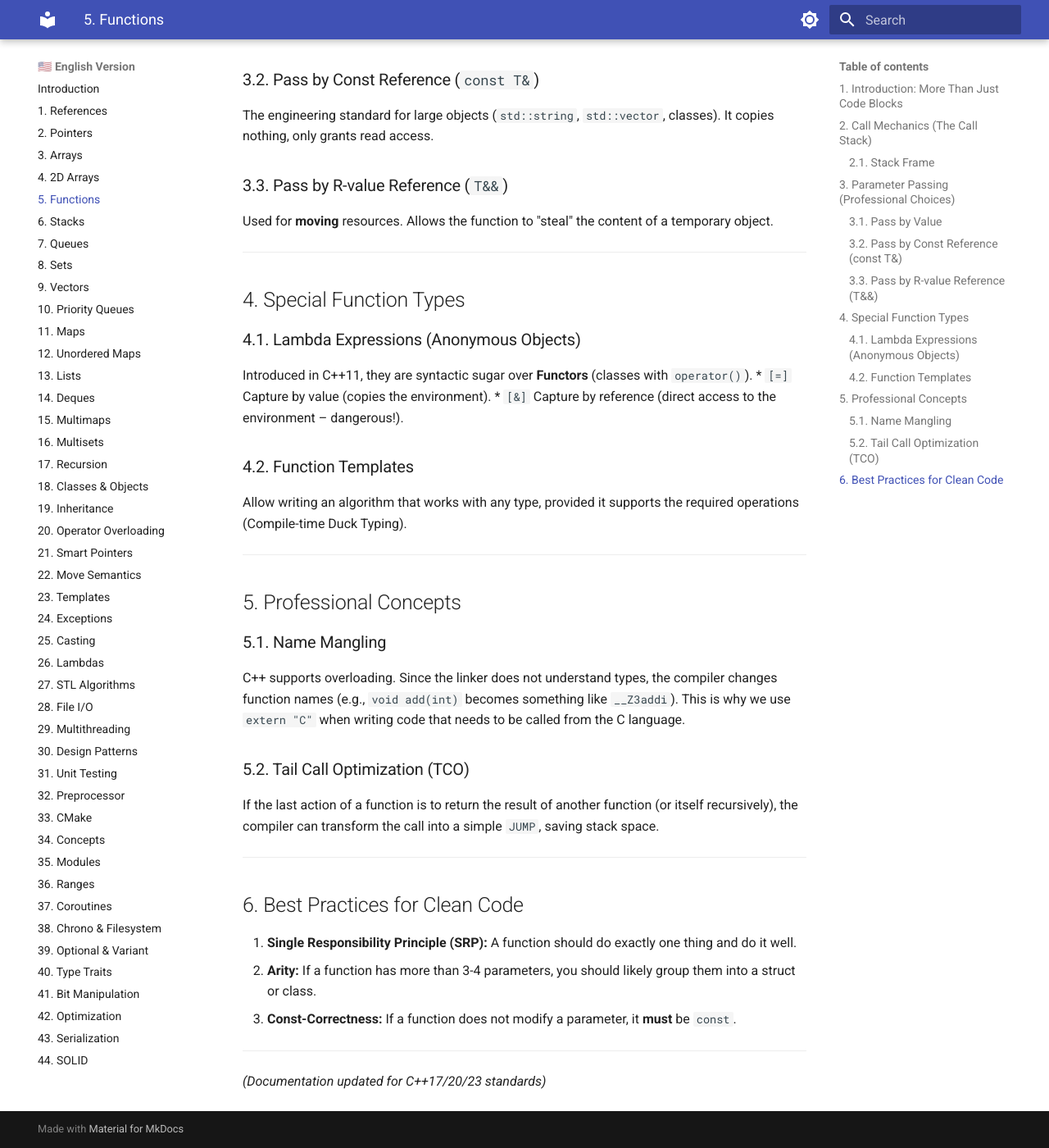
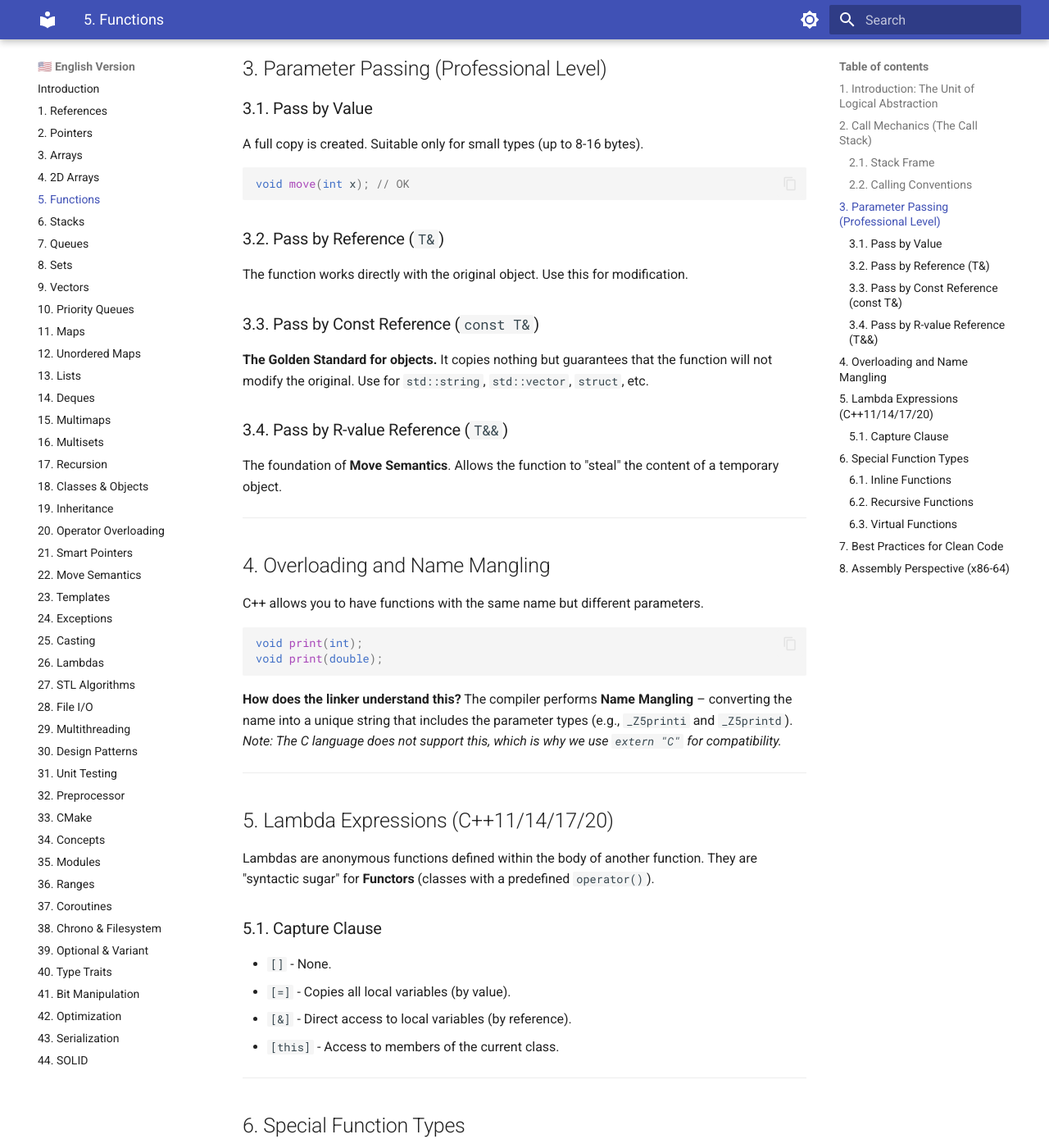
Before and after one commit to KadirYazadzhi/CPlusPlus---KeyConcepts, an MkDocs documentation site: the page built from docs/en/Functions/Functions.md, in a window 1280 px wide and 1400 px high, scrolled down 859 px. Shown: the whole window at 82% size. Built offline with MkDocs 1.6.1 and Material for MkDocs 9.7.7, drawn with Linux system fonts in a browser that asks for light colours; some of the changed text lies outside the part shown.

Commit message:
Docs: Huge expansion of Functions (Topic 5) covering Call Stack, Name Mangling, and Assembly (200+ lines)

````diff
--- a/docs/bg/Functions/Functions.md
+++ b/docs/bg/Functions/Functions.md
@@ -1,63 +1,94 @@
 # Функции (Functions) в C++ - Пълно техническо ръководство
 
-## 1. Въведение: Повече от просто блокове код
-Функциите са основната единица за абстракция в C++. В професионалния софтуер функцията не е просто начин да се избегне писането на същия код два пъти. Тя е **контракт**, който дефинира входни данни, изходни данни и странични ефекти.
+## 1. Въведение: Единицата за логическа абстракция
+Функциите са градивните елементи на всяка C++ програма. Те не са просто начин за повторна употреба на код, а инструмент за дефиниране на **интерфейси** и **контракти**. В C++ функциите поддържат мощни механизми като претоварване, шаблони и ламбда изрази, които ги правят изключително гъвкави.
 
 ---
 
 ## 2. Механика на извикването (The Call Stack)
 
-### 2.1. Stack Frame
-Всеки път, когато викате функция, процесорът създава "рамка" в паметта (стека). Тя съдържа:
-1.  **Параметрите** на функцията.
-2.  **Адресът за връщане** (къде да отиде кодът, след като функцията свърши).
-3.  **Локалните променливи**.
+Когато извикате функция, процесорът и операционната система извършват серия от сложни действия в паметта, наречена **Call Stack**.
 
-⚠️ **Overhead:** Извикването на малка функция милиарди пъти може да забави програмата. Затова използваме `inline` функции, които компилаторът "вгражда" директно на мястото на извикване.
+### 2.1. Stack Frame (Рамка на стека)
+За всяко извикване се заделя памет, която съдържа:
+1.  **Аргументи:** Стойностите, които подавате.
+2.  **Return Address:** Къде точно в кода да се върне процесорът след края на функцията.
+3.  **Локални променливи:** Данните, дефинирани вътре във функцията.
+4.  **Saved Registers:** Състоянието на процесора преди извикването.
+
+### 2.2. Calling Conventions
+Различните компилатори и операционни системи използват различни правила за това *как* се подават параметрите (напр. през регистри или през стека). Най-честите са `__cdecl`, `__stdcall` и `__fastcall`.
 
 ---
 
-## 3. Предаване на параметри (Professional Choices)
+## 3. Предаване на параметри (Professional Level)
 
-Това е мястото, където се печели или губи производителност.
+### 3.1. Pass by Value (По стойност)
+Създава се пълно копие. Подходящо само за малки типове (до 8-16 байта).
+```cpp
+void move(int x); // OK
+```
 
-### 3.1. Pass by Value
-Копира целия обект. Използвайте само за: `int`, `char`, `bool`, `double`, `float` и указатели.
+### 3.2. Pass by Reference (`T&`)
+Функцията работи директно с оригиналния обект. Използвайте за модификация.
 
-### 3.2. Pass by Const Reference (`const T&`)
-Инженерният стандарт за големи обекти (`std::string`, `std::vector`, класове). Не копира нищо, само дава достъп за четене.
+### 3.3. Pass by Const Reference (`const T&`)
+**Златният стандарт за обекти.** Не копира нищо, но гарантира, че функцията няма да промени оригинала. Използвайте за `std::string`, `std::vector`, `struct` и др.
 
-### 3.3. Pass by R-value Reference (`T&&`)
-Използва се за **преместване** на ресурси. Позволява на функцията да "открадне" съдържанието на временен обект.
+### 3.4. Pass by R-value Reference (`T&&`)
+Основата на **Move Semantics**. Позволява на функцията да "открадне" съдържанието на временно съществуващ обект.
 
 ---
 
-## 4. Специални типове функции
+## 4. Претоварване и Name Mangling
 
-### 4.1. Ламбда изрази (Анонимни обекти)
-Въведени в C++11, те са захар над т.нар. **Functors** (класове с `operator()`).
-*   `[=]` Capture by value (копира околната среда).
-*   `[&]` Capture by reference (директен достъп до околната среда – опасно!).
-
-### 4.2. Шаблонни функции (Templates)
-Позволяват писане на алгоритъм, който работи с всеки тип, стига той да поддържа нужните операции (Duck Typing на ниво компилация).
+C++ позволява да имате функции с едно и също име, но различни параметри.
+```cpp
+void print(int);
+void print(double);
+```
+**Как го разбира линкерът?**
+Компилаторът извършва **Name Mangling** – превръща името в уникален низ, включващ типовете на параметрите (напр. `_Z5printi` и `_Z5printd`).
+*Забележка: Езикът C не поддържа това, затова използваме `extern "C"` за съвместимост.*
 
 ---
 
-## 5. Професионални концепции
+## 5. Ламбда изрази (C++11/14/17/20)
 
-### 5.1. Name Mangling
-C++ поддържа претоварване (overloading). Тъй като линкерът (linker) не разбира от типове, компилаторът променя имената на функциите (напр. `void add(int)` става нещо като `__Z3addi`). Това е причината да използваме `extern "C"`, когато пишем код, който трябва да се вика от езика C.
+Ламбдите са анонимни функции, дефинирани в тялото на друга функция. Те са "синтактична захар" за **Functors** (класове с предефиниран `operator()`).
 
-### 5.2. Tail Call Optimization (TCO)
-Ако последното действие на една функция е да върне резултата от друга функция (или от себе си рекурсивно), компилаторът може да превърне извикването в прост `JUMP`, спестявайки място в стека.
+### 5.1. Capture Clause (Механизъм за прихващане)
+*   `[]` - Нищо.
+*   `[=]` - Копира всички локални променливи (по стойност).
+*   `[&]` - Директен достъп до локалните променливи (по референция).
+*   `[this]` - Достъп до членовете на текущия клас.
 
 ---
 
-## 6. Най-добри практики за чист код
-1.  **Единствена отговорност (SRP):** Една функция трябва да прави само едно нещо и да го прави добре.
-2.  **Арност:** Ако функцията има повече от 3-4 параметъра, вероятно трябва да ги групирате в структура или клас.
-3.  **Const-Correctness:** Ако функцията не променя параметъра, той **задължително** трябва да е `const`.
+## 6. Специални типове функции
+
+### 6.1. Inline функции
+Молба към компилатора да не прави Stack Frame, а да копира кода на функцията директно. Това е критично за малки, често викани функции (напр. Getters).
+
+### 6.2. Рекурсивни функции
+Функция, която вика себе си. Винаги изисква **базов случай**, за да не предизвика `Stack Overflow`.
+
+### 6.3. Виртуални функции (Virtual)
+Основата на полиморфизма. Позволяват избор на функция по време на изпълнение (**Runtime Binding**) чрез т.нар. **V-Table**.
 
 ---
-*(Документацията е актуализирана за стандарти C++17/20/23)*
+
+## 7. Най-добри практики за чист код
+1.  **Принцип на единствената отговорност:** Една функция трябва да решава точно един проблем.
+2.  **Брой параметри:** Ако са над 4, вероятно ви трябва структура.
+3.  **Именуване:** Името трябва да е глагол (напр. `calculateTotal`, а не `total`).
+4.  **Noexcept:** Винаги маркирайте функциите, които не хвърлят изключения, с `noexcept` за по-добър машинен код.
+
+---
+
+## 8. Асемблерен поглед (x86-64)
+Когато извикате функция, вие всъщност виждате инструкции като `push rbp`, `mov rbp, rsp` и накрая `ret`. Разбирането на този механизъм е жизненоважно за дебъгване на тежки сривове (memory corruption).
+
+---
+*Документацията е подготвена за проекта "Ключови концепции в C++".*
+*Версия: 2.0 (Пълна детайлност)*
--- a/docs/en/Functions/Functions.md
+++ b/docs/en/Functions/Functions.md
@@ -1,63 +1,94 @@
 # Functions in C++ - The Ultimate Technical Guide
 
-## 1. Introduction: More Than Just Code Blocks
-Functions are the primary unit of abstraction in C++. In professional software, a function is not just a way to avoid writing the same code twice. It is a **contract** that defines inputs, outputs, and side effects.
+## 1. Introduction: The Unit of Logical Abstraction
+Functions are the building blocks of every C++ program. They are not merely a way to reuse code but a tool for defining **interfaces** and **contracts**. In C++, functions support powerful mechanisms like overloading, templates, and lambda expressions, which make them exceptionally flexible.
 
 ---
 
 ## 2. Call Mechanics (The Call Stack)
 
+When you call a function, the CPU and operating system perform a series of complex actions in memory, known as the **Call Stack**.
+
 ### 2.1. Stack Frame
-Every time you call a function, the CPU creates a "frame" in memory (the stack). It contains:
-1.  Function **parameters**.
-2.  The **return address** (where the code should go after the function finishes).
-3.  **Local variables**.
+For each call, memory is allocated containing:
+1.  **Arguments:** The values you pass.
+2.  **Return Address:** Exactly where in the code the CPU should return after the function finishes.
+3.  **Local Variables:** Data defined within the function.
+4.  **Saved Registers:** The state of the processor before the call.
 
-⚠️ **Overhead:** Calling a small function billions of times can slow down the program. Therefore, we use `inline` functions, which the compiler "embeds" directly at the call site.
+### 2.2. Calling Conventions
+Different compilers and operating systems use different rules for *how* parameters are passed (e.g., via registers or via the stack). The most common ones are `__cdecl`, `__stdcall`, and `__fastcall`.
 
 ---
 
-## 3. Parameter Passing (Professional Choices)
-
-This is where performance is won or lost.
+## 3. Parameter Passing (Professional Level)
 
 ### 3.1. Pass by Value
-Copies the entire object. Use only for: `int`, `char`, `bool`, `double`, `float`, and pointers.
+A full copy is created. Suitable only for small types (up to 8-16 bytes).
+```cpp
+void move(int x); // OK
+```
 
-### 3.2. Pass by Const Reference (`const T&`)
-The engineering standard for large objects (`std::string`, `std::vector`, classes). It copies nothing, only grants read access.
+### 3.2. Pass by Reference (`T&`)
+The function works directly with the original object. Use this for modification.
 
-### 3.3. Pass by R-value Reference (`T&&`)
-Used for **moving** resources. Allows the function to "steal" the content of a temporary object.
+### 3.3. Pass by Const Reference (`const T&`)
+**The Golden Standard for objects.** It copies nothing but guarantees that the function will not modify the original. Use for `std::string`, `std::vector`, `struct`, etc.
+
+### 3.4. Pass by R-value Reference (`T&&`)
+The foundation of **Move Semantics**. Allows the function to "steal" the content of a temporary object.
 
 ---
 
-## 4. Special Function Types
+## 4. Overloading and Name Mangling
 
-### 4.1. Lambda Expressions (Anonymous Objects)
-Introduced in C++11, they are syntactic sugar over **Functors** (classes with `operator()`).
-*   `[=]` Capture by value (copies the environment).
-*   `[&]` Capture by reference (direct access to the environment – dangerous!).
-
-### 4.2. Function Templates
-Allow writing an algorithm that works with any type, provided it supports the required operations (Compile-time Duck Typing).
+C++ allows you to have functions with the same name but different parameters.
+```cpp
+void print(int);
+void print(double);
+```
+**How does the linker understand this?**
+The compiler performs **Name Mangling** – converting the name into a unique string that includes the parameter types (e.g., `_Z5printi` and `_Z5printd`).
+*Note: The C language does not support this, which is why we use `extern "C"` for compatibility.*
 
 ---
 
-## 5. Professional Concepts
+## 5. Lambda Expressions (C++11/14/17/20)
 
-### 5.1. Name Mangling
-C++ supports overloading. Since the linker does not understand types, the compiler changes function names (e.g., `void add(int)` becomes something like `__Z3addi`). This is why we use `extern "C"` when writing code that needs to be called from the C language.
+Lambdas are anonymous functions defined within the body of another function. They are "syntactic sugar" for **Functors** (classes with a predefined `operator()`).
 
-### 5.2. Tail Call Optimization (TCO)
-If the last action of a function is to return the result of another function (or itself recursively), the compiler can transform the call into a simple `JUMP`, saving stack space.
+### 5.1. Capture Clause
+*   `[]` - None.
+*   `[=]` - Copies all local variables (by value).
+*   `[&]` - Direct access to local variables (by reference).
+*   `[this]` - Access to members of the current class.
 
 ---
 
-## 6. Best Practices for Clean Code
-1.  **Single Responsibility Principle (SRP):** A function should do exactly one thing and do it well.
-2.  **Arity:** If a function has more than 3-4 parameters, you should likely group them into a struct or class.
-3.  **Const-Correctness:** If a function does not modify a parameter, it **must** be `const`.
+## 6. Special Function Types
+
+### 6.1. Inline Functions
+A request to the compiler not to create a Stack Frame but to copy the function's code directly. This is critical for small, frequently called functions (e.g., Getters).
+
+### 6.2. Recursive Functions
+A function that calls itself. Always requires a **base case** to prevent a `Stack Overflow`.
+
+### 6.3. Virtual Functions
+The foundation of polymorphism. Allows the selection of a function during execution (**Runtime Binding**) via the so-called **V-Table**.
 
 ---
-*(Documentation updated for C++17/20/23 standards)*
+
+## 7. Best Practices for Clean Code
+1.  **Single Responsibility Principle:** A function should solve exactly one problem.
+2.  **Number of Parameters:** If there are more than 4, you likely need a structure.
+3.  **Naming:** The name should be a verb (e.g., `calculateTotal`, not `total`).
+4.  **Noexcept:** Always mark functions that do not throw exceptions with `noexcept` for better machine code.
+
+---
+
+## 8. Assembly Perspective (x86-64)
+When you call a function, you actually see instructions like `push rbp`, `mov rbp, rsp`, and finally `ret`. Understanding this mechanism is vital for debugging severe crashes (memory corruption).
+
+---
+*Documentation prepared for the "C++ Key Concepts" project.*
+*Version: 2.0 (Full Detail)*
````
